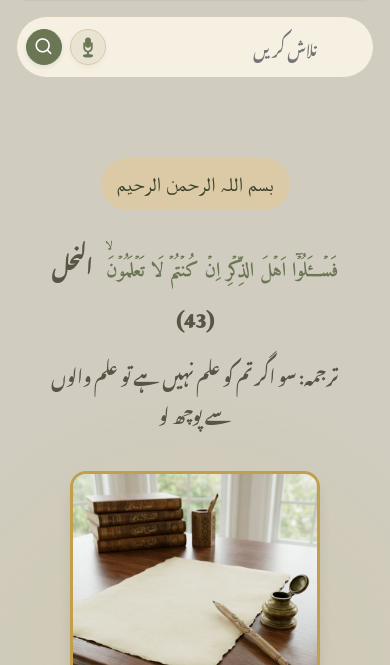
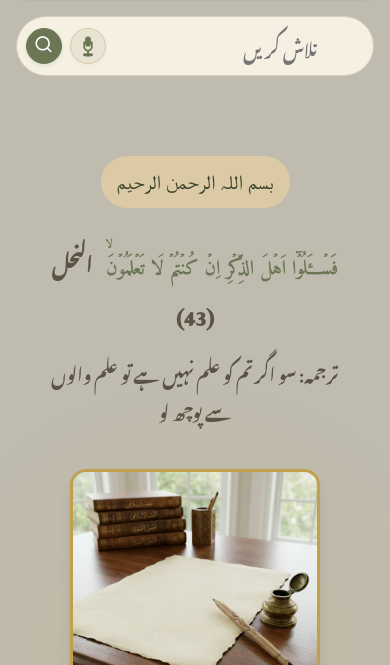
Before and after one commit to zain-ul-abideen-abbasi2024/dar-ul-ifta, a website: page index.html in a window 390 px wide. Shown: the part 179-844 px from the top of the page. Drawn offline with nearby package versions, Linux system fonts and the light colour scheme; a web font is replaced by a local one.

Commit message:
Final fix for search bar mobile cutting and live background parallax (renamed bg, increased opacity, fixed height)

```diff
--- a/style.css
+++ b/style.css
@@ -69,11 +69,11 @@
     top: 0;
     left: 0;
     width: 100vw;
-    height: 250vh; /* Extra height to ensure no gaps during long scroll */
+    height: 250vh;
     z-index: -1;
-    opacity: 0.15; /* Increased opacity slightly for better visibility on live */
+    opacity: 0.22; /* Increased for better visibility on live, as requested */
     pointer-events: none;
-    background-image: url("WhatsApp Image 2026-03-13 at 5.40.13 AM.jpeg");
+    background-image: url("bg-pattern.jpeg"); /* Simplified filename */
     background-size: 800px;
     background-repeat: repeat;
     filter: grayscale(100%) brightness(0%);
@@ -1261,8 +1261,10 @@
     }
 
     .search-bar {
-        padding: 0.7rem 3.5rem 0.7rem 3rem !important; /* Reduced padding for mobile to fix font cutting */
-        font-size: 0.95rem;
+        padding: 0.8rem 3.5rem 0.8rem 3rem !important;
+        font-size: 1.1rem; /* Slightly larger for clarity */
+        height: 60px; /* Increased height to give font more room */
+        line-height: 2 !important; /* Proper line height for Nastaliq */
         text-overflow: ellipsis;
     }
 }
```
Also changed, not shown: bg-pattern.jpeg (renamed from WhatsApp Image 2026-03-13 at 5.40.13 AM.jpeg).
